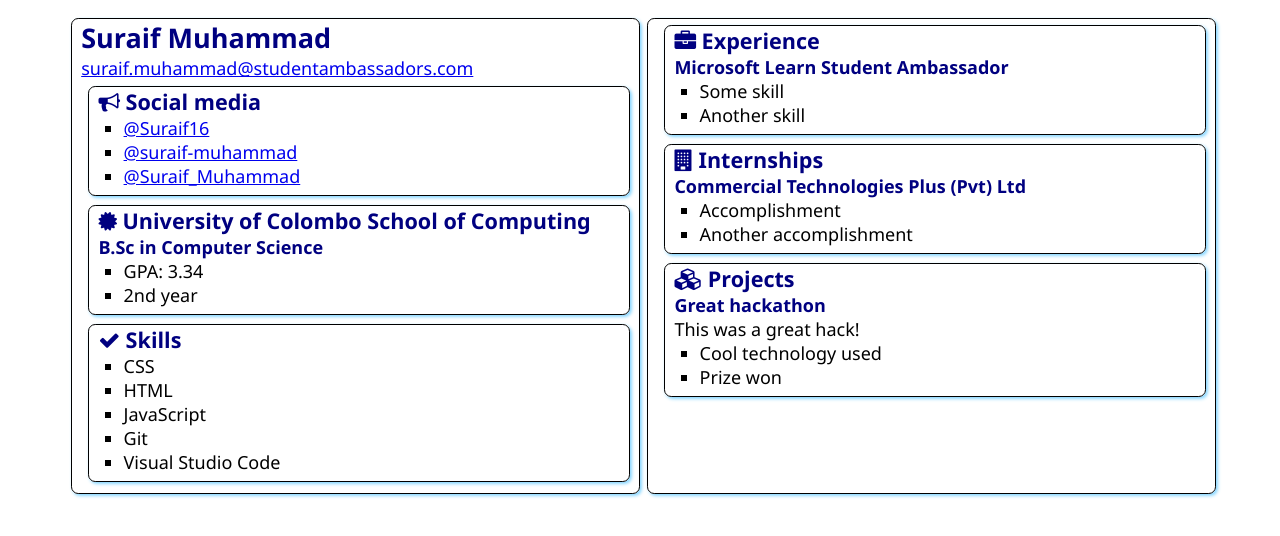
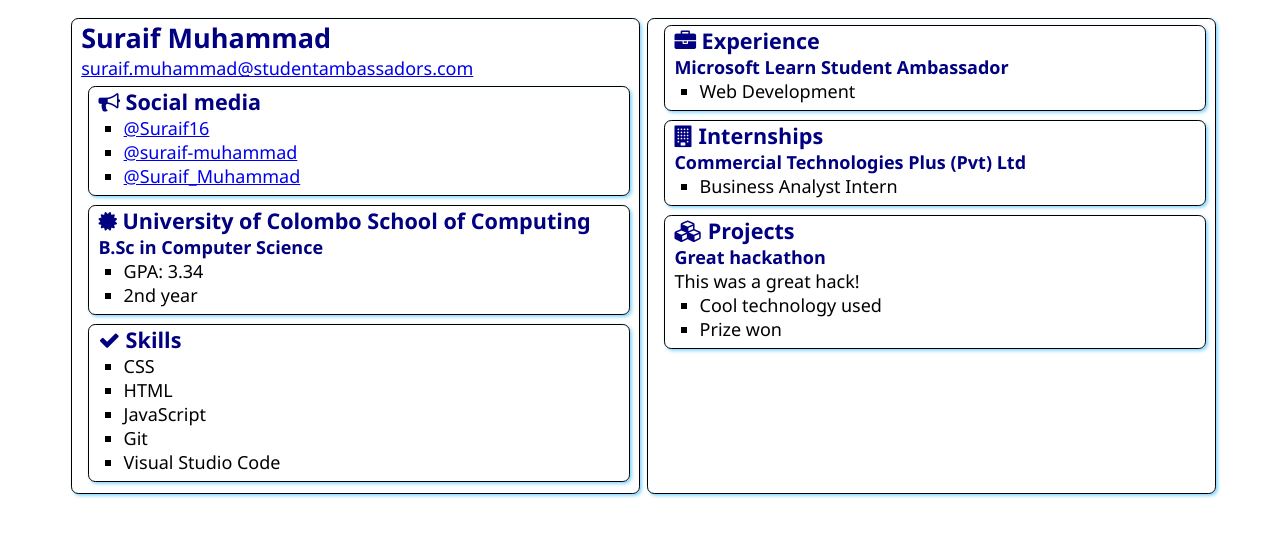
Before and after one commit to Suraif16/SATechnicalOnboarding, a plain HTML site: page src/index.html in a window 1280 px wide. Drawn offline with Linux system fonts and the light colour scheme.

Commit message:
added internship

```diff
--- a/src/index.html
+++ b/src/index.html
@@ -63,8 +63,7 @@
                 </h2>
                 <h3>Microsoft Learn Student Ambassador</h3>
                 <ul>
-                    <li>Some skill</li>
-                    <li>Another skill</li>
+                    <li>Web Development</li>
                 </ul>
             </section>
             <section class="box">
@@ -75,8 +74,7 @@
 
                 <h3>Commercial Technologies Plus (Pvt) Ltd</h3>
                 <ul>
-                    <li>Accomplishment</li>
-                    <li>Another accomplishment</li>
+                    <li>Business Analyst Intern</li>
                 </ul>
             </section>
             <section class="box">
```
